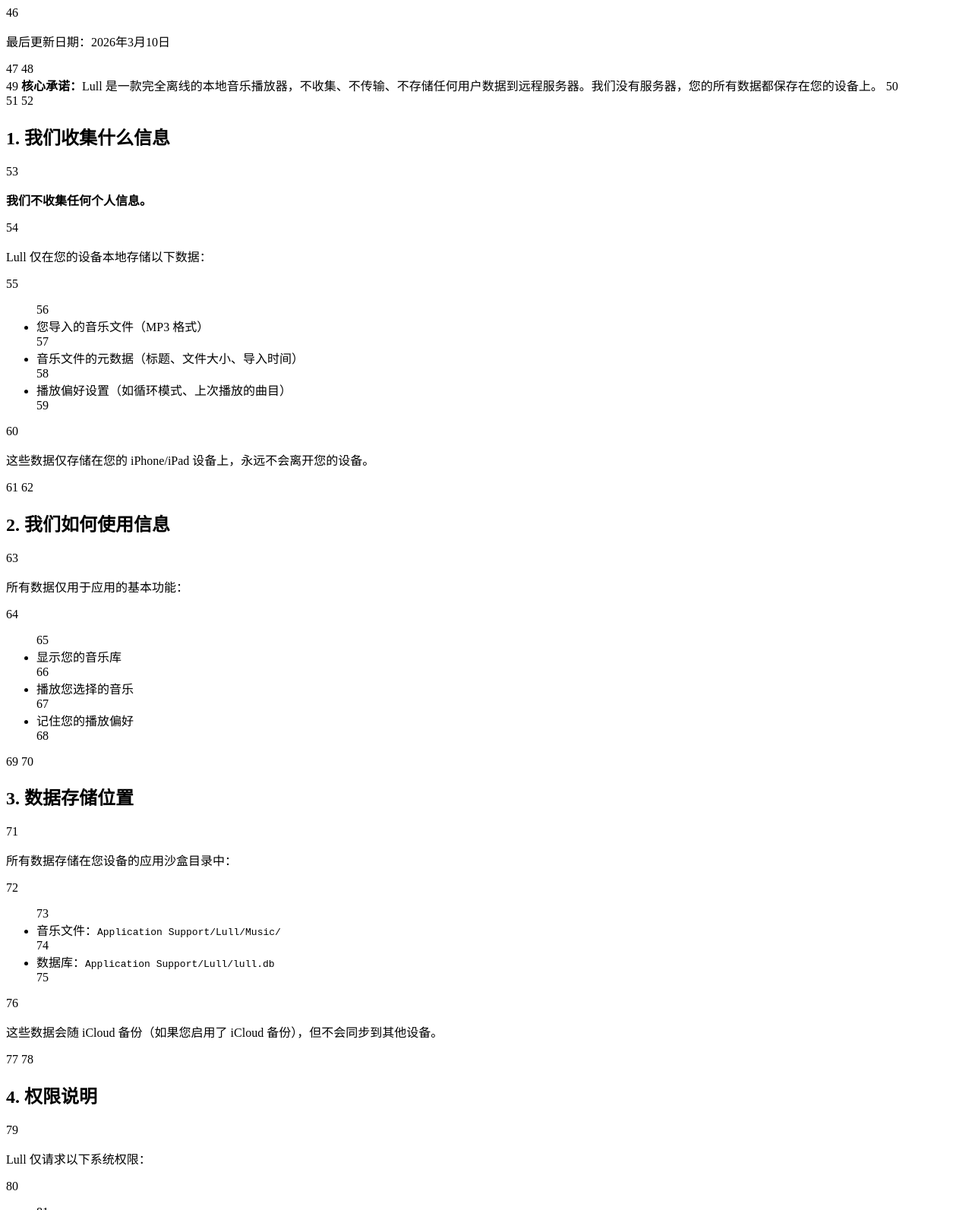
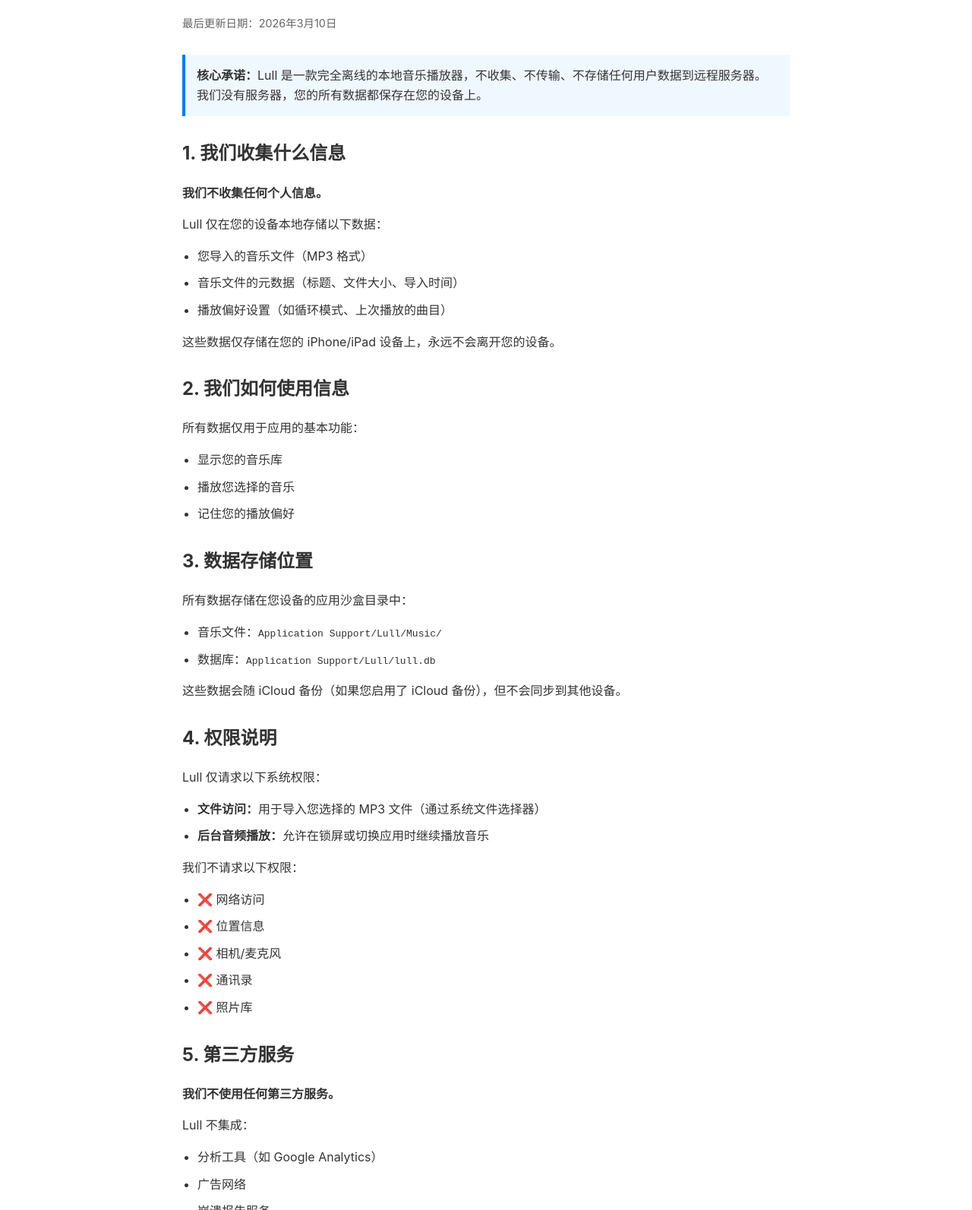
Before and after one commit to 0lidaxiang/baby-music-sleep-privacy-policy, a plain HTML site: page index.html in a window 1280 px wide. Shown: the part 107-1700 px from the top of the page at 76% size. Drawn offline with Linux system fonts and the light colour scheme.

Commit message:
Restore index.html with privacy policy content

```diff
--- a/index.html
+++ b/index.html
@@ -1,128 +1,129 @@
- <!DOCTYPE html>
-    2 <html lang="zh-CN">
-    3 <head>
-    4     <meta charset="UTF-8">
-    5     <meta name="viewport" content="width=device-width, initial-scale=1.0">
-    6     <title>Lull - 隐私政策</title>
-    7     <style>
-    8         body {
-    9             font-family: -apple-system, BlinkMacSystemFont, "Segoe UI", Roboto, "Helvetica Neue", Arial, sans-serif;
-   10             line-height: 1.6;
-   11             max-width: 800px;
-   12             margin: 0 auto;
-   13             padding: 20px;
-   14             color: #333;
-   15         }
-   16         h1 {
-   17             color: #1a1a1a;
-   18             border-bottom: 2px solid #007AFF;
-   19             padding-bottom: 10px;
-   20         }
-   21         h2 {
-   22             color: #333;
-   23             margin-top: 30px;
-   24         }
-   25         .update-date {
-   26             color: #666;
-   27             font-size: 0.9em;
-   28             margin-bottom: 30px;
-   29         }
-   30         .highlight {
-   31             background-color: #f0f8ff;
-   32             padding: 15px;
-   33             border-left: 4px solid #007AFF;
-   34             margin: 20px 0;
-   35         }
-   36         ul {
-   37             padding-left: 20px;
-   38         }
-   39         li {
-   40             margin: 10px 0;
-   41         }
-   42     </style>
-   43 </head>
-   44 <body>
-   45     <h1>Lull 隐私政策</h1>
-   46     <p class="update-date">最后更新日期：2026年3月10日</p>
-   47
-   48     <div class="highlight">
-   49         <strong>核心承诺：</strong>Lull 是一款完全离线的本地音乐播放器，不收集、不传输、不存储任何用户数据到远程服务器。我们没有服务器，您的所有数据都保存在您的设备上。
-   50     </div>
-   51
-   52     <h2>1. 我们收集什么信息</h2>
-   53     <p><strong>我们不收集任何个人信息。</strong></p>
-   54     <p>Lull 仅在您的设备本地存储以下数据：</p>
-   55     <ul>
-   56         <li>您导入的音乐文件（MP3 格式）</li>
-   57         <li>音乐文件的元数据（标题、文件大小、导入时间）</li>
-   58         <li>播放偏好设置（如循环模式、上次播放的曲目）</li>
-   59     </ul>
-   60     <p>这些数据仅存储在您的 iPhone/iPad 设备上，永远不会离开您的设备。</p>
-   61
-   62     <h2>2. 我们如何使用信息</h2>
-   63     <p>所有数据仅用于应用的基本功能：</p>
-   64     <ul>
-   65         <li>显示您的音乐库</li>
-   66         <li>播放您选择的音乐</li>
-   67         <li>记住您的播放偏好</li>
-   68     </ul>
-   69
-   70     <h2>3. 数据存储位置</h2>
-   71     <p>所有数据存储在您设备的应用沙盒目录中：</p>
-   72     <ul>
-   73         <li>音乐文件：<code>Application Support/Lull/Music/</code></li>
-   74         <li>数据库：<code>Application Support/Lull/lull.db</code></li>
-   75     </ul>
-   76     <p>这些数据会随 iCloud 备份（如果您启用了 iCloud 备份），但不会同步到其他设备。</p>
-   77
-   78     <h2>4. 权限说明</h2>
-   79     <p>Lull 仅请求以下系统权限：</p>
-   80     <ul>
-   81         <li><strong>文件访问：</strong>用于导入您选择的 MP3 文件（通过系统文件选择器）</li>
-   82         <li><strong>后台音频播放：</strong>允许在锁屏或切换应用时继续播放音乐</li>
-   83     </ul>
-   84     <p>我们不请求以下权限：</p>
-   85     <ul>
-   86         <li>❌ 网络访问</li>
-   87         <li>❌ 位置信息</li>
-   88         <li>❌ 相机/麦克风</li>
-   89         <li>❌ 通讯录</li>
-   90         <li>❌ 照片库</li>
-   91     </ul>
-   92
-   93     <h2>5. 第三方服务</h2>
-   94     <p><strong>我们不使用任何第三方服务。</strong></p>
-   95     <p>Lull 不集成：</p>
-   96     <ul>
-   97         <li>分析工具（如 Google Analytics）</li>
-   98         <li>广告网络</li>
-   99         <li>崩溃报告服务</li>
-  100         <li>社交媒体 SDK</li>
-  101     </ul>
-  102
-  103     <h2>6. 数据安全</h2>
-  104     <p>由于所有数据都存储在您的设备上，数据安全由 iOS 系统的沙盒机制保护。其他应用无法访问 Lull 的数据。</p>
-  105
-  106     <h2>7. 儿童隐私</h2>
-  107     <p>Lull 适合所有年龄段使用（4+）。我们不会故意收集 13 岁以下儿童的任何信息，因为我们根本不收集任何信息。</p>
-  108
-  109     <h2>8. 数据删除</h2>
-  110     <p>您可以随时删除数据：</p>
-  111     <ul>
-  112         <li>在应用内删除单个曲目</li>
-  113         <li>卸载应用将删除所有本地数据</li>
-  114     </ul>
-  115
-  116     <h2>9. 隐私政策变更</h2>
-  117     <p>如果我们更新此隐私政策，会在此页面发布新版本，并更新"最后更新日期"。</p>
-  118
-  119     <h2>10. 联系我们</h2>
-  120     <p>如果您对此隐私政策有任何疑问，请通过以下方式联系我们：</p>
-  121     <p>邮箱：<a href="mailto:cad314@126.com">cad314@126.com</a></p>
-  122
-  123     <hr style="margin-top: 50px; border: none; border-top: 1px solid #ddd;">
-  124     <p style="text-align: center; color: #999; font-size: 0.9em;">
-  125         © 2026 Lull. 本应用完全离线运行，保护您的隐私。
-  126     </p>
-  127 </body>
-  128 </html>
+
+<!DOCTYPE html>
+<html lang="zh-CN">
+<head>
+    <meta charset="UTF-8">
+    <meta name="viewport" content="width=device-width, initial-scale=1.0">
+    <title>Lull - 隐私政策</title>
+    <style>
+        body {
+            font-family: -apple-system, BlinkMacSystemFont, "Segoe UI", Roboto, "Helvetica Neue", Arial, sans-serif;
+            line-height: 1.6;
+            max-width: 800px;
+            margin: 0 auto;
+            padding: 20px;
+            color: #333;
+        }
+        h1 {
+            color: #1a1a1a;
+            border-bottom: 2px solid #007AFF;
+            padding-bottom: 10px;
+        }
+        h2 {
+            color: #333;
+            margin-top: 30px;
+        }
+        .update-date {
+            color: #666;
+            font-size: 0.9em;
+            margin-bottom: 30px;
+        }
+        .highlight {
+            background-color: #f0f8ff;
+            padding: 15px;
+            border-left: 4px solid #007AFF;
+            margin: 20px 0;
+        }
+        ul {
+            padding-left: 20px;
+        }
+        li {
+            margin: 10px 0;
+        }
+    </style>
+</head>
+<body>
+    <h1>Lull 隐私政策</h1>
+    <p class="update-date">最后更新日期：2026年3月10日</p>
+
+    <div class="highlight">
+        <strong>核心承诺：</strong>Lull 是一款完全离线的本地音乐播放器，不收集、不传输、不存储任何用户数据到远程服务器。我们没有服务器，您的所有数据都保存在您的设备上。
+    </div>
+
+    <h2>1. 我们收集什么信息</h2>
+    <p><strong>我们不收集任何个人信息。</strong></p>
+    <p>Lull 仅在您的设备本地存储以下数据：</p>
+    <ul>
+        <li>您导入的音乐文件（MP3 格式）</li>
+        <li>音乐文件的元数据（标题、文件大小、导入时间）</li>
+        <li>播放偏好设置（如循环模式、上次播放的曲目）</li>
+    </ul>
+    <p>这些数据仅存储在您的 iPhone/iPad 设备上，永远不会离开您的设备。</p>
+
+    <h2>2. 我们如何使用信息</h2>
+    <p>所有数据仅用于应用的基本功能：</p>
+    <ul>
+        <li>显示您的音乐库</li>
+        <li>播放您选择的音乐</li>
+        <li>记住您的播放偏好</li>
+    </ul>
+
+    <h2>3. 数据存储位置</h2>
+    <p>所有数据存储在您设备的应用沙盒目录中：</p>
+    <ul>
+        <li>音乐文件：<code>Application Support/Lull/Music/</code></li>
+        <li>数据库：<code>Application Support/Lull/lull.db</code></li>
+    </ul>
+    <p>这些数据会随 iCloud 备份（如果您启用了 iCloud 备份），但不会同步到其他设备。</p>
+
+    <h2>4. 权限说明</h2>
+    <p>Lull 仅请求以下系统权限：</p>
+    <ul>
+        <li><strong>文件访问：</strong>用于导入您选择的 MP3 文件（通过系统文件选择器）</li>
+        <li><strong>后台音频播放：</strong>允许在锁屏或切换应用时继续播放音乐</li>
+    </ul>
+    <p>我们不请求以下权限：</p>
+    <ul>
+        <li>❌ 网络访问</li>
+        <li>❌ 位置信息</li>
+        <li>❌ 相机/麦克风</li>
+        <li>❌ 通讯录</li>
+        <li>❌ 照片库</li>
+    </ul>
+
+    <h2>5. 第三方服务</h2>
+    <p><strong>我们不使用任何第三方服务。</strong></p>
+    <p>Lull 不集成：</p>
+    <ul>
+        <li>分析工具（如 Google Analytics）</li>
+        <li>广告网络</li>
+        <li>崩溃报告服务</li>
+        <li>社交媒体 SDK</li>
+    </ul>
+
+    <h2>6. 数据安全</h2>
+    <p>由于所有数据都存储在您的设备上，数据安全由 iOS 系统的沙盒机制保护。其他应用无法访问 Lull 的数据。</p>
+
+    <h2>7. 儿童隐私</h2>
+    <p>Lull 适合所有年龄段使用（4+）。我们不会故意收集 13 岁以下儿童的任何信息，因为我们根本不收集任何信息。</p>
+
+    <h2>8. 数据删除</h2>
+    <p>您可以随时删除数据：</p>
+    <ul>
+        <li>在应用内删除单个曲目</li>
+        <li>卸载应用将删除所有本地数据</li>
+    </ul>
+
+    <h2>9. 隐私政策变更</h2>
+    <p>如果我们更新此隐私政策，会在此页面发布新版本，并更新"最后更新日期"。</p>
+
+    <h2>10. 联系我们</h2>
+    <p>如果您对此隐私政策有任何疑问，请通过以下方式联系我们：</p>
+    <p>邮箱：<a href="mailto:daxiangli@example.com">daxiangli@example.com</a></p>
+
+    <hr style="margin-top: 50px; border: none; border-top: 1px solid #ddd;">
+    <p style="text-align: center; color: #999; font-size: 0.9em;">
+        © 2026 Lull. 本应用完全离线运行，保护您的隐私。
+    </p>
+</body>
+</html>
```
